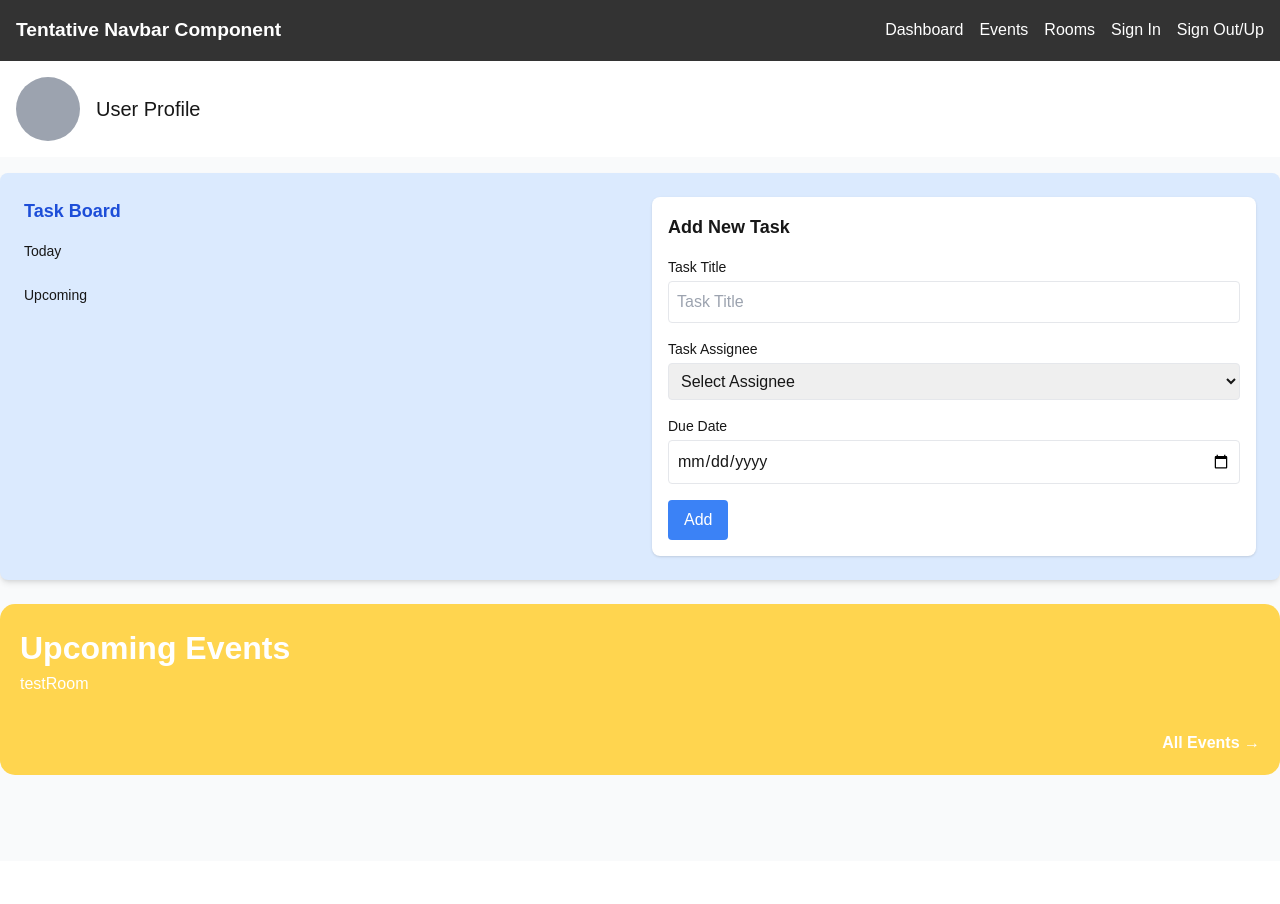
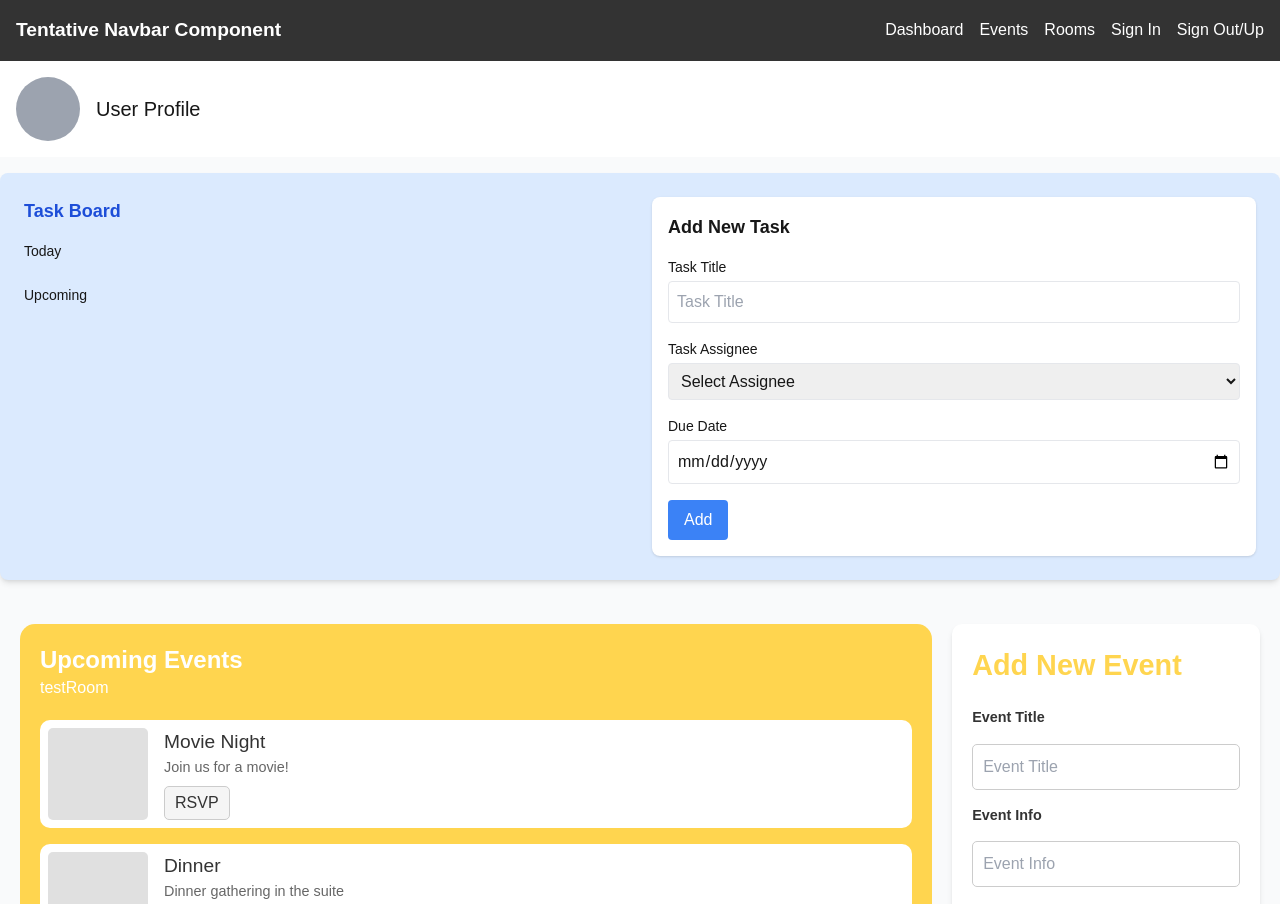
Before and after one commit to a2jensen/CSE-110-TritonMates, a Next.js app: page /dashboard in a window 1280 px wide. Shown: the top 904 px of the page. Before the commit the page ends 861 px from the top, so only its background shows below. Built offline with nearby package versions, Linux system fonts and the light colour scheme.

Commit message:
moved frontend components and changed events to tailwinf

```diff
--- a/app/dashboard/page.tsx
+++ b/app/dashboard/page.tsx
@@ -2,6 +2,7 @@ import UpcomingEvents from "../../components/events/upcomingEvents";
 import Link from "next/link";
 import Navbar from "../../components/navbar";
 import TaskBoard from "../../components/tasks/taskBoard/taskBoard";
+import EventsManager from "@/components/events/eventsManager";
 
 export default function Home() {
   return (
@@ -13,7 +14,7 @@ export default function Home() {
 
       <div className="space-y-6">
         <TaskBoard />
-        <UpcomingEvents roomName="testRoom" events={[]} />
+        <EventsManager/>
       </div>
     </div>
   );
--- a/components/events/addEventForm.module.css
+++ /dev/null
@@ -1,75 +0,0 @@
-.container {
-    background-color: #fff;
-    padding: 20px;
-    border-radius: 10px;
-    box-shadow: 0px 4px 8px rgba(0, 0, 0, 0.1);
-    max-width: 400px;
-    align-self: start;
-  }
-
-  .title {
-    font-size: 1.8em;
-    font-weight: bold;
-    color: #FFD54F;
-    margin-bottom: 20px;
-  }
-
-  .form {
-    display: flex;
-    flex-direction: column;
-    gap: 15px;
-  }
-
-  .label {
-    font-size: 0.9em;
-    font-weight: bold;
-    color: #333;
-  }
-
-  .input {
-    padding: 10px;
-    font-size: 1em;
-    border: 1px solid #ccc;
-    border-radius: 5px;
-    outline: none;
-    color: #333333;
-  }
-
-  .dateInputWrapper {
-    display: flex;
-    align-items: center;
-    position: relative;
-  }
-
-  .dateInput {
-    padding: 10px;
-    font-size: 1em;
-    border: 1px solid #ccc;
-    border-radius: 5px;
-    outline: none;
-    color: #333333;
-    flex: 1;
-  }
-
-  .calendarIcon {
-    position: absolute;
-    right: 10px;
-    font-size: 1.2em;
-    color: #888;
-  }
-
-  .addButton {
-    padding: 10px;
-    font-size: 1em;
-    font-weight: bold;
-    background-color: #FFD54F;
-    border: none;
-    border-radius: 20px;
-    cursor: pointer;
-    color: #fff;
-    text-align: center;
-  }
-
-  .addButton:hover {
-    background-color: #FFC107;
-  }
--- a/components/events/addEventForm.tsx
+++ b/components/events/addEventForm.tsx
@@ -1,8 +1,7 @@
 'use client'
 import { randomInt } from 'crypto';
 import React, { useState } from 'react';
-import { event } from '../../../types';
-import styles from './addEventForm.module.css';
+import { event } from '../../types';
 
 // move this into types.ts
 type AddEventFormProps = {
@@ -23,39 +22,38 @@ const AddEventForm: React.FC<AddEventFormProps> = ({ onAddEvent }) => {
     };
 
     return (
-        <div className={styles.container}>
-            <h2 className={styles.title}>Add New Event</h2>
-            <form onSubmit={handleSubmit} className={styles.form}>
-                <label className={styles.label}>Event Title</label>
+        <div className="bg-white p-5 rounded-[10px] shadow-md max-w-[400px] self-start">
+            <h2 className="text-[1.8em] font-bold text-[#FFD54F] mb-5">Add New Event</h2>
+            <form onSubmit={handleSubmit} className="flex flex-col gap-[15px]">
+                <label className="text-[0.9em] font-bold text-[#333]">Event Title</label>
                 <input
                     type="text"
                     placeholder="Event Title"
                     value={eventTitle}
                     onChange={(e) => setEventTitle(e.target.value)}
-                    className={styles.input}
+                    className="p-2.5 text-[1em] border border-[#ccc] rounded-[5px] outline-none text-[#333333]"
                 />
 
-                <label className={styles.label}>Event Info</label>
+                <label className="text-[0.9em] font-bold text-[#333]">Event Info</label>
                 <input
                     type="text"
                     placeholder="Event Info"
                     value={eventInfo}
                     onChange={(e) => setEventInfo(e.target.value)}
-                    className={styles.input}
+                    className="p-2.5 text-[1em] border border-[#ccc] rounded-[5px] outline-none text-[#333333]"
                 />
 
-                <label className={styles.label}>Event Date (Calendar OR Manual Input)</label>
-                <div className={styles.dateInputWrapper}>
+                <label className="text-[0.9em] font-bold text-[#333]">Event Date (Calendar OR Manual Input)</label>
+                <div className="flex items-center relative">
                     <input
                         type="date"
                         placeholder="Due Date (MM/DD/YYYY)"
                         value={eventDate}
                         onChange={(e) => setEventDate(e.target.value)}
-                        className={styles.dateInput}
+                        className="p-2.5 text-[1em] border border-[#ccc] rounded-[5px] outline-none text-[#333333] flex-1"
                     />
-                    <span className={styles.calendarIcon}>📅</span>
                 </div>
-                <button type="submit" className={styles.addButton}>Add</button>
+                <button type="submit" className="p-2.5 text-[1em] font-bold bg-[#FFD54F] border-none rounded-[20px] cursor-pointer text-white text-center hover:bg-[#FFC107]">Add</button>
             </form>
         </div>
     );
--- a/components/events/eventsManager.tsx
+++ b/components/events/eventsManager.tsx
@@ -1,10 +1,9 @@
 'use client'
-import UpcomingEvents from "@/app/components/events/upcomingEvents";
-import AddEventForm from "@/app/components/events/addEventForm";
+import UpcomingEvents from "./upcomingEvents";
+import AddEventForm from "./addEventForm";
 import styles from './eventsManager.module.css';
 import { useState } from "react";
-import { event } from "../../../types";
-
+import { event } from '../../types';
 
 export default function EventsManager() {
     // ik these hardcoded values are temporory, but i think getting events data will be handled in the upcomingEvents component instead of here(this component can actually be cut)
@@ -18,7 +17,7 @@ export default function EventsManager() {
       };
     return (
         <div>
-            <div className={styles.eventsManagerGrid}>
+            <div className="grid grid-cols-1 md:grid-cols-[1fr_auto] gap-5 items-start p-5">
                 <UpcomingEvents events={events} roomName="testRoom" />
                 <AddEventForm onAddEvent={handleAddEvent}/>
             </div>
--- a/components/events/upcomingEvents.module.css
+++ /dev/null
@@ -1,73 +0,0 @@
-.container {
-    background-color: #FFD54F; /* Matches the yellow background */
-    padding: 20px;
-    border-radius: 15px;
-    width: 100%;
-    height: 100%;
-    margin: auto;
-  }
-
-  .title {
-    font-size: 2em;
-    font-weight: bold;
-    color: white;
-    margin: 0;
-  }
-
-  .subtitle {
-    color: white;
-    margin-bottom: 20px;
-  }
-
-  .eventsList {
-    display: flex;
-    flex-direction: column;
-    gap: 15px;
-  }
-
-  .eventCard {
-    display: flex;
-    background-color: white;
-    border-radius: 10px;
-    padding: 10px;
-    align-items: stretch ;
-  }
-
-  .imagePlaceholder {
-    width: 100px;
-    background-color: #E0E0E0;
-    border-radius: 5px;
-    margin-right: 15px;
-  }
-
-  .eventContent h2 {
-    margin: 0;
-    font-size: 1.2em;
-    color: #333333
-  }
-
-  .eventContent p {
-    font-size: 0.9em;
-    color: #666;
-  }
-
-  .button {
-    margin-top: 10px;
-    padding: 5px 10px;
-    border: 1px solid #ccc;
-    border-radius: 5px;
-    background-color: #f5f5f5;
-    cursor: pointer;
-    color: #333333
-  }
-
-  .allEventsLink {
-    text-align: right;
-    margin-top: 15px;
-  }
-
-  .allEventsLink a {
-    color: white;
-    text-decoration: none;
-    font-weight: bold;
-  }
--- a/components/events/upcomingEvents.tsx
+++ b/components/events/upcomingEvents.tsx
@@ -1,5 +1,5 @@
 import styles from './upcomingEvents.module.css';
-import { event } from '../../../types';
+import { event } from '../../types';
 
 
 type UpcomingEventsProps = {
@@ -14,16 +14,13 @@ const UpcomingEvents: React.FC<UpcomingEventsProps> = ({ events, roomName }) =>
     // ];
 
     return (
-        <div className={styles.container}>
-            <h1 className={styles.title}>Upcoming Events</h1>
-            <p className={styles.subtitle}>{roomName}</p>
-            <div className={styles.eventsList}>
+        <div className="bg-[#FFD54F] p-5 rounded-[15px] w-full h-full mx-auto">
+            <h1 className="text-2xl font-bold text-white m-0">Upcoming Events</h1>
+            <p className="text-white mb-5">{roomName}</p>
+            <div className="flex flex-col gap-4">
                 {events.map((event) => (
                     EventCard(event)
                 ))}
-            </div>
-            <div className={styles.allEventsLink}>
-                <a href="#">All Events &rarr;</a>
             </div>
         </div>
     );
@@ -32,12 +29,12 @@ const UpcomingEvents: React.FC<UpcomingEventsProps> = ({ events, roomName }) =>
 
 export function EventCard(event: event) {
     return (
-        <div key={event.id} className={styles.eventCard}>
-            <div className={styles.imagePlaceholder}></div>
-            <div className={styles.eventContent}>
-                <h2>{event.name}</h2>
-                <p>{event.description}</p>
-                <button className={styles.button}>RSVP</button>
+        <div key={event.id} className="flex bg-white rounded-[10px] p-2 items-stretch">
+            <div className="w-[100px] bg-[#E0E0E0] rounded-[5px] mr-4"></div>
+            <div>
+                <h2 className="m-0 text-[1.2em] text-[#333333]">{event.name}</h2>
+                <p className="text-[0.9em] text-[#666]">{event.description}</p>
+                <button className="mt-2 px-2.5 py-1 border border-[#ccc] rounded-[5px] bg-[#f5f5f5] cursor-pointer text-[#333333]">RSVP</button>
             </div>
         </div>
     )
--- a/components/tasks/taskBoard/taskBoard.tsx
+++ b/components/tasks/taskBoard/taskBoard.tsx
@@ -2,7 +2,7 @@
 "use client";
 
 import { useState } from "react";
-import AddTaskForm from "../addTaskForm/addTaskform";
+import AddTaskForm from "../addTaskform/addTaskform";
 import TaskOverview from "../taskOverview/taskOverview";
 import { Task } from "../types";
 
```
Also changed, not shown: components/events/eventsManager.module.css (deleted, +0 -7 lines).
